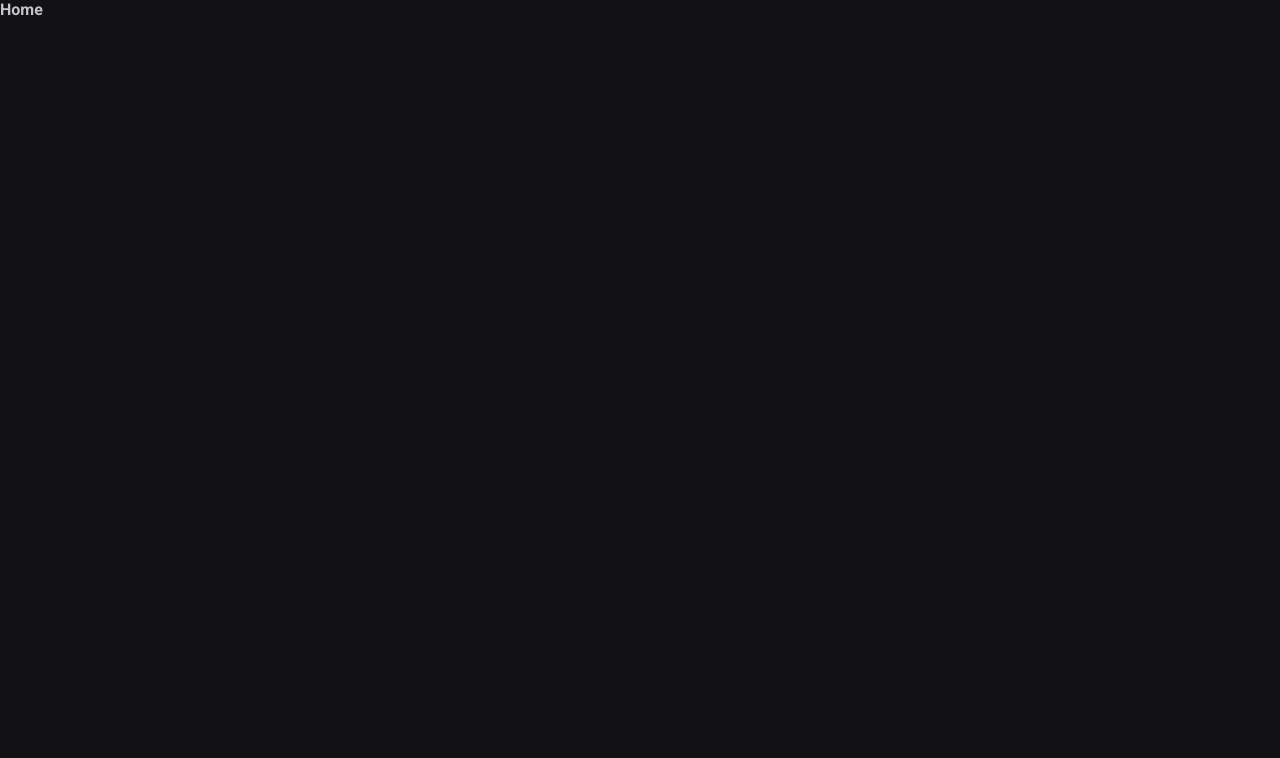
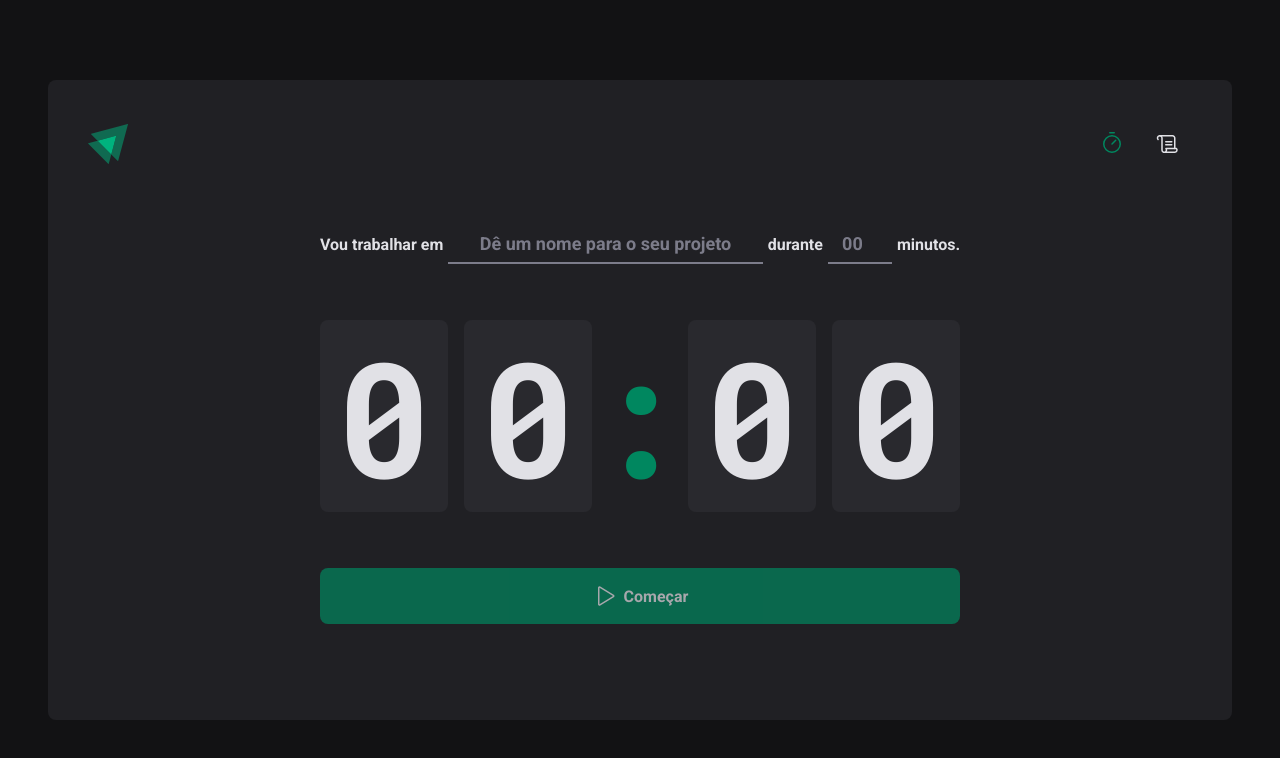
Before and after one commit to bw3sley/ignite-pomodoro, a React (Vite) app: page / in a window 1280 px wide. Shown: the top 758 px of the page. Built offline with nearby package versions, Linux system fonts and the light colour scheme.

Commit message:
:sparkles: feat: create Home page

```diff
--- a/src/Router.tsx
+++ b/src/Router.tsx
@@ -3,10 +3,12 @@
 import { Home } from './pages/Home'
 import { History } from './pages/History'
 
+import { DefaultLayout } from './layouts/DefaultLayout'
+
 export function Router() {
   return (
     <Routes>
-      <Route path="/">
+      <Route path="/" element={<DefaultLayout />}>
         <Route path="/" element={<Home />} />
         <Route path="/history" element={<History />} />
       </Route>
--- /dev/null
+++ b/src/components/Header/index.tsx
@@ -0,0 +1,25 @@
+import { HeaderContainer } from './styles'
+
+import logoIgnite from '../../assets/logo-ignite.svg'
+
+import { NavLink } from 'react-router-dom'
+
+import { Scroll, Timer } from 'phosphor-react'
+
+export function Header() {
+  return (
+    <HeaderContainer>
+      <img src={logoIgnite} alt="" />
+
+      <nav>
+        <NavLink to="/" title="Timer">
+          <Timer size={24} />
+        </NavLink>
+
+        <NavLink to="/history" title="Histórico">
+          <Scroll size={24} />
+        </NavLink>
+      </nav>
+    </HeaderContainer>
+  )
+}
--- /dev/null
+++ b/src/components/Header/styles.ts
@@ -0,0 +1,34 @@
+import styled from 'styled-components'
+
+export const HeaderContainer = styled.header`
+  display: flex;
+  align-items: center;
+  justify-content: space-between;
+
+  nav {
+    display: flex;
+    gap: 0.8rem;
+
+    a {
+      width: 4.8rem;
+      height: 4.8rem;
+
+      display: flex;
+      justify-content: center;
+      align-items: center;
+
+      color: ${(props) => props.theme['gray-100']};
+
+      border-top: 3px solid transparent;
+      border-bottom: 3px solid transparent;
+
+      &:hover {
+        border-bottom: 3px solid ${(props) => props.theme['green-500']};
+      }
+
+      &.active {
+        color: ${(props) => props.theme['green-500']};
+      }
+    }
+  }
+`
--- /dev/null
+++ b/src/layouts/DefaultLayout/index.tsx
@@ -0,0 +1,17 @@
+import { Outlet } from 'react-router-dom'
+
+import { Header } from '../../components/Header'
+
+import { LayoutContainer } from './styles'
+
+export function DefaultLayout() {
+  return (
+    <div>
+      <LayoutContainer>
+        <Header />
+
+        <Outlet />
+      </LayoutContainer>
+    </div>
+  )
+}
--- /dev/null
+++ b/src/layouts/DefaultLayout/styles.ts
@@ -0,0 +1,16 @@
+import styled from 'styled-components'
+
+export const LayoutContainer = styled.div`
+  max-width: 118.4rem;
+  height: calc(100vh - 16rem);
+
+  margin: 8rem auto;
+  padding: 4rem;
+
+  background-color: ${(props) => props.theme['gray-800']};
+
+  border-radius: 8px;
+
+  display: flex;
+  flex-direction: column;
+`
--- a/src/pages/Home/index.tsx
+++ b/src/pages/Home/index.tsx
@@ -1,3 +1,60 @@
+import { Play } from 'phosphor-react'
+
+import {
+  CountdownContainer,
+  FormContainer,
+  HomeContainer,
+  MinutesAmountInput,
+  Separator,
+  StartCountdownButton,
+  TaskInput,
+} from './styles'
+
 export function Home() {
-  return <h1>Home</h1>
+  return (
+    <HomeContainer>
+      <form action="">
+        <FormContainer>
+          <label htmlFor="task">Vou trabalhar em</label>
+          <TaskInput
+            type="text"
+            id="task"
+            placeholder="Dê um nome para o seu projeto"
+            list="task-suggestions"
+          />
+
+          <datalist id="task-suggestions">
+            <option value="Hello World!" />
+          </datalist>
+
+          <label htmlFor="minutesAmount">durante</label>
+          <MinutesAmountInput
+            type="number"
+            id="minutesAmount"
+            placeholder="00"
+            step={5}
+            min={5}
+            max={60}
+          />
+
+          <span>minutos.</span>
+        </FormContainer>
+
+        <CountdownContainer>
+          <span>0</span>
+          <span>0</span>
+
+          <Separator>:</Separator>
+
+          <span>0</span>
+          <span>0</span>
+        </CountdownContainer>
+
+        <StartCountdownButton type="submit" disabled>
+          <Play size={24} />
+          Começar
+        </StartCountdownButton>
+      </form>
+    </HomeContainer>
+  )
 }
--- /dev/null
+++ b/src/pages/Home/styles.ts
@@ -0,0 +1,138 @@
+import styled from 'styled-components'
+
+export const HomeContainer = styled.main`
+  flex: 1;
+
+  display: flex;
+  flex-direction: column;
+  align-items: center;
+  justify-content: center;
+
+  form {
+    display: flex;
+    flex-direction: column;
+    align-items: center;
+    gap: 5.6rem;
+  }
+`
+
+export const FormContainer = styled.div`
+  width: 100%;
+
+  display: flex;
+  align-items: center;
+  justify-content: center;
+  gap: 0.5rem;
+  flex-wrap: wrap;
+
+  color: ${(props) => props.theme['gray-100']};
+
+  font-size: 1.8rem;
+  font-weight: bold;
+`
+
+const BaseInput = styled.input`
+  background-color: transparent;
+  color: ${(props) => props.theme['gray-100']};
+
+  height: 4rem;
+
+  border: 0;
+  border-bottom: 2px solid ${(props) => props.theme['gray-500']};
+
+  font-size: 1.8rem;
+  font-weight: bold;
+  text-align: center;
+
+  padding: 0 0.8rem;
+
+  &:focus {
+    box-shadow: none;
+
+    border-color: ${(props) => props.theme['green-500']};
+  }
+
+  &::placeholder {
+    color: ${(props) => props.theme['gray-500']};
+  }
+`
+
+export const TaskInput = styled(BaseInput)`
+  flex: 1;
+
+  &::-webkit-calendar-picker-indicator {
+    display: none !important;
+  }
+`
+
+export const MinutesAmountInput = styled(BaseInput)`
+  width: 6.4rem;
+`
+
+export const CountdownContainer = styled.div`
+  color: ${(props) => props.theme['gray-100']};
+
+  line-height: 12.8rem;
+
+  display: flex;
+  gap: 1.6rem;
+
+  span {
+    font-family: 'Roboto Mono', monospace;
+    font-size: 16rem;
+    line-height: 12.8rem;
+
+    padding: 3.2rem 1.6rem;
+
+    border-radius: 8px;
+
+    background-color: ${(props) => props.theme['gray-700']};
+  }
+`
+
+export const Separator = styled.div`
+  padding: 3.2rem 0;
+
+  color: ${(props) => props.theme['green-500']};
+
+  width: 6.4rem;
+
+  font-family: 'Roboto Mono', monospace;
+  font-size: 16rem;
+
+  overflow: hidden;
+
+  display: flex;
+  justify-content: center;
+`
+
+export const StartCountdownButton = styled.button`
+  width: 100%;
+
+  display: flex;
+  justify-content: center;
+  align-items: center;
+  gap: 0.8rem;
+
+  border: 0;
+  border-radius: 8px;
+
+  padding: 1.6rem;
+
+  font-weight: bold;
+
+  cursor: pointer;
+
+  background-color: ${(props) => props.theme['green-500']};
+  color: ${(props) => props.theme['gray-100']};
+
+  &:disabled {
+    opacity: 0.7;
+
+    cursor: not-allowed;
+  }
+
+  &:not(:disabled):hover {
+    background-color: ${(props) => props.theme['green-700']};
+  }
+`
```
